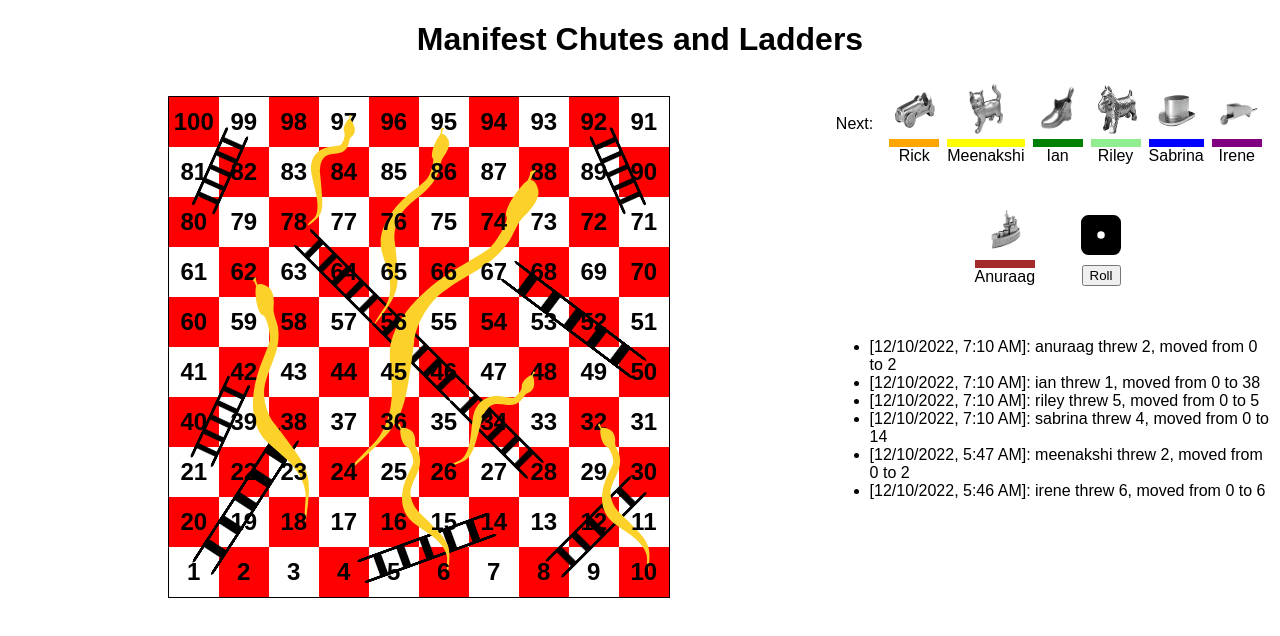
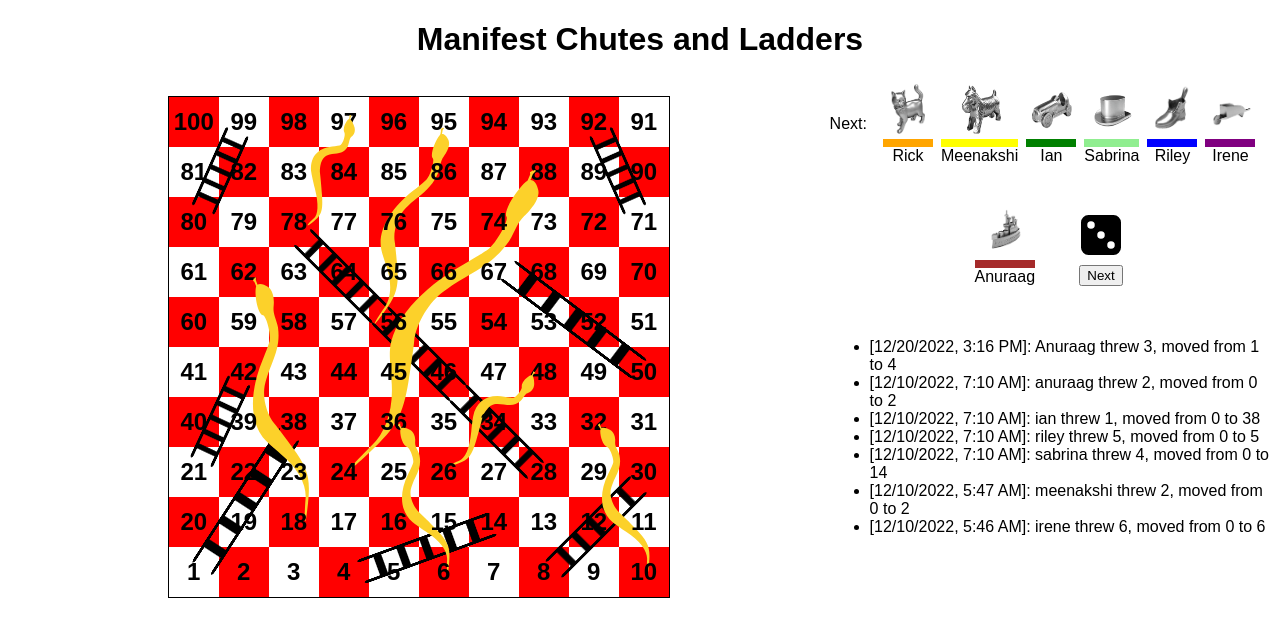
Before and after one commit to irenekyc/game-chutes-and-ladders, a React (Vite) app: page / in a window 1280 px wide. Both pictures are taken after a click on the button "Roll". Shown: the top 636 px of the page. Built offline with nearby package versions, Linux system fonts and the light colour scheme.

Commit message:
added dice rolling

```diff
--- a/src/App.tsx
+++ b/src/App.tsx
@@ -1,3 +1,4 @@
+import { useEffect, useState } from "react";
 import "./index.scss";
 import ladder from "./assets/ladder.png";
 import snake from "./assets/snake.svg";
@@ -8,9 +9,10 @@ import cat from "./assets/pieces/piece_cat.png";
 import hat from "./assets/pieces/piece_hat.png";
 import shoe from "./assets/pieces/piece_shoe.png";
 import wheelbarrow from "./assets/pieces/piece_wheelbarrow.png";
-import { BsFillDice1Fill } from "react-icons/bs";
+
 import format from "date-fns/format";
 import { v4 as uuidv4 } from "uuid";
+import Dice from "./components/dice";
 
 export type Log = {
   id: string;
@@ -79,10 +81,102 @@ const sampleLogs: Log[] = [
   },
 ];
 
+export type Player = {
+  name: string;
+  color: string;
+  sequence: number;
+  piece: string;
+};
+
+const players: Player[] = [
+  {
+    name: "Anuraag",
+    color: "brown",
+    sequence: 1,
+    piece: battleship,
+  },
+  {
+    name: "Rick",
+    color: "orange",
+    sequence: 2,
+    piece: cat,
+  },
+  {
+    name: "Meenakshi",
+    color: "yellow",
+    sequence: 3,
+    piece: dog,
+  },
+  {
+    name: "Ian",
+    color: "green",
+    sequence: 4,
+    piece: car,
+  },
+  {
+    name: "Sabrina",
+    color: "light-green",
+    sequence: 5,
+    piece: hat,
+  },
+  {
+    name: "Riley",
+    sequence: 6,
+    color: "blue",
+    piece: shoe,
+  },
+  {
+    name: "Irene",
+    sequence: 7,
+    color: "purple",
+    piece: wheelbarrow,
+  },
+];
+
 const stepWithLadder = [1, 4, 8, 21, 28, 50, 71, 80];
 const stepWithSnakes = [32, 36, 48, 62, 88, 95, 97];
 
 function App() {
+  const [isLoaded, setIsLoaded] = useState<boolean>(false);
+  const [round, setRound] = useState<number | undefined>(undefined);
+  const [historyLog, setHistoryLog] = useState<Log[]>([]);
+  const [playersInSequence, setPlayersInSequence] = useState<Player[]>([]);
+
+  useEffect(() => {
+    // Get round number in
+    setHistoryLog(sampleLogs);
+    setRound(sampleLogs.length + 1);
+    setIsLoaded(true);
+
+    // get players sequence => find the last player
+    setPlayersInSequence(players);
+  }, []);
+
+  const onRollHandler = (dice: number) => {
+    const currentLog: Log = {
+      id: uuidv4(),
+      name: playersInSequence[0].name,
+      from: 1, // previous log to
+      dice,
+      to: 1 + dice,
+      timestamp: new Date().getTime(),
+      round: round || 1,
+    };
+    setHistoryLog([...historyLog, currentLog]);
+  };
+
+  const onClickNextRoundHandler = () => {
+    if (!round || playersInSequence.length === 0) return;
+    setRound(round + 1);
+    setPlayersInSequence([...playersInSequence.slice(1), playersInSequence[0]]);
+  };
+  if (!isLoaded)
+    return (
+      <div className="app">
+        <p>Loading</p>
+      </div>
+    );
+
   return (
     <div className="app">
       <div className="app__header">
@@ -134,55 +228,40 @@ function App() {
         <div className="tools">
           <div className="tools__current">
             <span>Next:</span>
-            <div className="tools__current__player">
-              <img src={car} alt="" />
-              <div className="tools__current__player__colorcode orange"></div>
-              <div className="tools__current__player__name">Rick</div>
-            </div>
-            <div className="tools__current__player">
-              <img src={cat} alt="" />
-              <div className="tools__current__player__colorcode yellow"></div>
-              <div className="tools__current__player__name">Meenakshi</div>
-            </div>
-            <div className="tools__current__player">
-              <img src={shoe} alt="" />
-              <div className="tools__current__player__colorcode green"></div>
-              <div className="tools__current__player__name">Ian</div>
-            </div>
-            <div className="tools__current__player">
-              <img src={dog} alt="" />
-              <div className="tools__current__player__colorcode light-green"></div>
-              <div className="tools__current__player__name">Riley</div>
-            </div>
-            <div className="tools__current__player">
-              <img src={hat} alt="" />
-              <div className="tools__current__player__colorcode blue"></div>
-              <div className="tools__current__player__name">Sabrina</div>
-            </div>
-            <div className="tools__current__player">
-              <img src={wheelbarrow} alt="" />
-              <div className="tools__current__player__colorcode purple"></div>
-              <div className="tools__current__player__name">Irene</div>
-            </div>
+            {playersInSequence.slice(1).map((player) => (
+              <div className="tools__current__player" key={player.name}>
+                <img src={player.piece} alt="" />
+                <div
+                  className={`tools__current__player__colorcode ${player.color}`}
+                ></div>
+                <div className="tools__current__player__name">
+                  {player.name}
+                </div>
+              </div>
+            ))}
           </div>
 
           <div className="tools__players">
             <div className="tools__current__player">
-              <img src={battleship} alt="" />
-              <div className="tools__current__player__colorcode brown"></div>
-              <div className="tools__current__player__name">Anuraag</div>
+              <img src={playersInSequence[0].piece} alt="" />
+              <div
+                className={`tools__current__player__colorcode ${playersInSequence[0].color}`}
+              ></div>
+              <div className="tools__current__player__name">
+                {playersInSequence[0].name}
+              </div>
             </div>
-            <div className="tools__players__dice__div">
-              <div className="tools__players__dice">
-                <BsFillDice1Fill size={40} />
-              </div>
-              <button>Roll</button>
-            </div>
+            <Dice
+              onRollHandler={onRollHandler}
+              round={round || 1}
+              onClickNextRoundHandler={onClickNextRoundHandler}
+            />
           </div>
           <div className="tools__history">
             <ul>
-              {sampleLogs
+              {historyLog
                 .sort((a, b) => b.round - a.round)
+                .slice(0, 10)
                 .map((log) => (
                   <li key={`${log.timestamp}-${log.name}`}>
                     [{format(new Date(log.timestamp), "Pp")}]: {log.name} threw{" "}
--- /dev/null
+++ b/src/components/dice/Dice.tsx
@@ -0,0 +1,125 @@
+import { FunctionComponent, useState, useEffect } from "react";
+import {
+  BsFillDice1Fill,
+  BsFillDice2Fill,
+  BsFillDice3Fill,
+  BsFillDice4Fill,
+  BsFillDice5Fill,
+  BsFillDice6Fill,
+} from "react-icons/bs";
+
+interface DiceProps {
+  round: number;
+  onRollHandler: (dice: number) => void;
+  onClickNextRoundHandler: () => void;
+}
+
+const STATUS_DEFAULT = "STATUS_DEFAULT";
+const STATUS_ROLLING = "STATUS_ROLLING";
+const STATUS_ROLLED = "STATUS_ROLLED";
+
+export type RollStatus =
+  | typeof STATUS_DEFAULT
+  | typeof STATUS_ROLLED
+  | typeof STATUS_ROLLING;
+
+const RollingDice = () => {
+  const [sequence, setSequence] = useState<number[]>([1, 2, 3, 4, 5, 6]);
+  useEffect(() => {
+    setSequence([
+      Math.ceil(Math.random() * 6),
+      Math.ceil(Math.random() * 6),
+      Math.ceil(Math.random() * 6),
+      Math.ceil(Math.random() * 6),
+      Math.ceil(Math.random() * 6),
+      Math.ceil(Math.random() * 6),
+    ]);
+  }, []);
+  const getNumberedDice = (diceNumber: number) => {
+    switch (diceNumber) {
+      case 1:
+        return <BsFillDice1Fill size={40} key={`random-dice-${diceNumber}`} />;
+      case 2:
+        return <BsFillDice2Fill size={40} key={`random-dice-${diceNumber}`} />;
+      case 3:
+        return <BsFillDice3Fill size={40} key={`random-dice-${diceNumber}`} />;
+      case 4:
+        return <BsFillDice4Fill size={40} key={`random-dice-${diceNumber}`} />;
+      case 5:
+        return <BsFillDice5Fill size={40} key={`random-dice-${diceNumber}`} />;
+      case 6:
+        return <BsFillDice6Fill size={40} key={`random-dice-${diceNumber}`} />;
+      default:
+        return <BsFillDice1Fill size={40} key={`random-dice-${diceNumber}`} />;
+    }
+  };
+  return <>{sequence.map((diceNumber) => getNumberedDice(diceNumber))}</>;
+};
+
+const Dice: FunctionComponent<DiceProps> = ({
+  onRollHandler,
+  round,
+  onClickNextRoundHandler,
+}: DiceProps) => {
+  const [rollStatus, setrollStatus] = useState<RollStatus>(STATUS_DEFAULT);
+  const [currentDice, setCurrentDice] = useState<number>(1);
+
+  const rollingDice = async () => {
+    return new Promise((resolve) => setTimeout(resolve, 300));
+  };
+
+  const rollDice = async () => {
+    // some animations for dice rolling
+    setrollStatus(STATUS_ROLLING);
+    await rollingDice();
+
+    // get random number from 1 to 6
+    const randomNumber = Math.ceil(Math.random() * 6);
+
+    setCurrentDice(randomNumber);
+    console.log(randomNumber);
+    setrollStatus(STATUS_ROLLED);
+    onRollHandler(randomNumber);
+  };
+
+  useEffect(() => {
+    setrollStatus(STATUS_DEFAULT);
+  }, [round]);
+
+  return (
+    <div className="tools__players__dice__div">
+      <div className="tools__players__dice">
+        {" "}
+        {rollStatus === STATUS_ROLLING ? (
+          <div className="tools__players__dice__rolling">
+            {/* Get random sequence of 6 */}
+            <RollingDice />
+          </div>
+        ) : (
+          <>
+            {currentDice === 1 && <BsFillDice1Fill size={40} />}
+            {currentDice === 2 && <BsFillDice2Fill size={40} />}
+            {currentDice === 3 && <BsFillDice3Fill size={40} />}
+            {currentDice === 4 && <BsFillDice4Fill size={40} />}
+            {currentDice === 5 && <BsFillDice5Fill size={40} />}
+            {currentDice === 6 && <BsFillDice6Fill size={40} />}
+          </>
+        )}
+      </div>
+      <button
+        disabled={rollStatus === STATUS_ROLLING}
+        onClick={
+          rollStatus === STATUS_DEFAULT ? rollDice : onClickNextRoundHandler
+        }
+      >
+        {rollStatus === STATUS_DEFAULT
+          ? "Roll"
+          : rollStatus === STATUS_ROLLING
+          ? "Rolling"
+          : "Next"}
+      </button>
+    </div>
+  );
+};
+
+export default Dice;
--- /dev/null
+++ b/src/components/dice/index.ts
@@ -0,0 +1 @@
+export { default } from "./Dice";
--- a/src/index.scss
+++ b/src/index.scss
@@ -12,7 +12,7 @@
   &__main {
     display: flex;
     flex-wrap: wrap;
-    align-items: stretch;
+    align-items: flex-start;
     justify-content: flex-start;
     flex-direction: column-reverse;
     width: 100%;
@@ -299,7 +299,7 @@
   &__current {
     display: flex;
     flex-wrap: nowrap;
-    justify-content: center;
+    justify-content: flex-start;
     align-items: center;
 
     span {
@@ -346,6 +346,15 @@
   }
 }
 
+@keyframes dicerolling {
+  0% {
+    opacity: 1;
+  }
+  100% {
+    opacity: 0;
+  }
+}
+
 .tools {
   &__players {
     margin: 2rem 0;
@@ -360,6 +369,33 @@
       justify-content: center;
       align-items: center;
 
+      &__rolling {
+        position: relative;
+
+        > svg {
+          position: absolute;
+          top: 50%;
+          left: 50%;
+          transform: translate(-50%, -50%);
+          animation: dicerolling 0.05s forwards;
+          &:nth-child(2) {
+            animation-delay: 0.1s;
+          }
+          &:nth-child(3) {
+            animation-delay: 0.15s;
+          }
+          &:nth-child(4) {
+            animation-delay: 0.2s;
+          }
+          &:nth-child(5) {
+            animation-delay: 0.25s;
+          }
+          &:nth-child(6) {
+            animation-delay: 0.3s;
+          }
+        }
+      }
+
       &__div {
         margin-left: 2rem;
         display: flex;
```
Also changed, not shown: src/components/dice/dice.module.scss (added).
